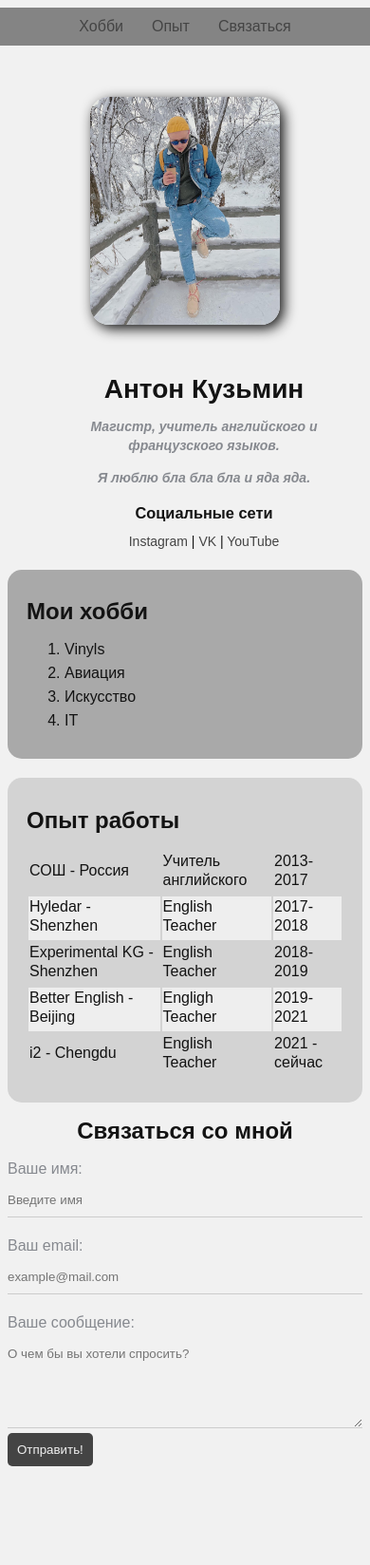
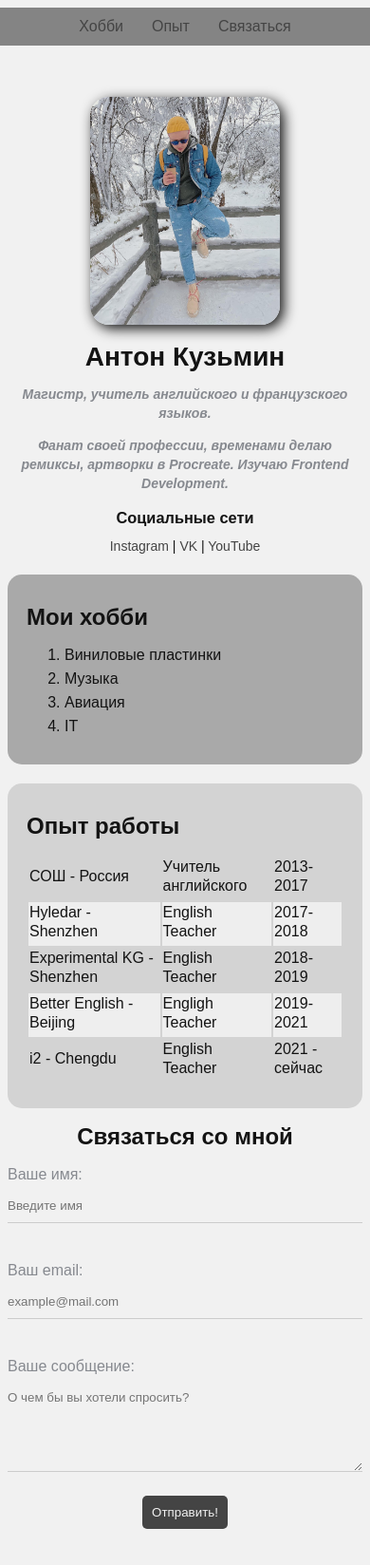
Before and after one commit to septober92/Resume-2, a plain HTML site: page index.html in a window 390 px wide. Shown: the whole page at 95% size. Before the commit the page ends 1582 px from the top, so only its background shows below. Drawn offline with Linux system fonts and the light colour scheme.

Commit message:
upd info, links, navbar, button

```diff
--- a/index.html
+++ b/index.html
@@ -14,9 +14,9 @@
 
     <nav class="navbar">
         <ul>
-            <li><a href="#">Хобби</a></li>
-            <li><a href="#">Опыт</a></li>
-            <li><a href="#">Связаться</a></li>
+            <li><a href="#hobbies">Хобби</a></li>
+            <li><a href="#exp">Опыт</a></li>
+            <li><a href="#getintouch">Связаться</a></li>
         </ul>
     </nav>
 
@@ -28,41 +28,34 @@
         <h1>Антон Кузьмин</h1>
         <p><em><strong>Магистр</strong>, учитель английского и французского языков.</em></p>
 
-        <p>Я люблю бла бла бла и яда яда.</p>
+        <p>Фанат своей профессии, временами делаю ремиксы, артворки в Procreate. Изучаю Frontend Development.</p>
 
         <h3>Социальные сети</h3>
 
-        <a href="http://" target="_blank" rel="noreferrer noopener">Instagram</a>
+        <a href="https://www.instagram.com/sept.ober_" target="_blank" rel="noreferrer noopener">Instagram</a>
         |
-        <a href="http://" target="_blank" rel="noreferrer noopener">VK</a>
+        <a href="https://vk.com/sept.ober" target="_blank" rel="noreferrer noopener">VK</a>
         |
-        <a href="http://" target="_blank" rel="noreferrer noopener">YouTube</a>
+        <a href="https://www.youtube.com/channel/UCJjuRCuCTkI-_DdTT6GWgRQ" target="_blank" rel="noreferrer noopener">YouTube</a>
         </div>
     </div>
 
-    <div class="card bg-1">
+    <div id="hobbies" class="card bg-1">
     <h2>Мои хобби</h2>
 
     <ul class="list">
-        <li>Vinyls</li>
+        <li>Виниловые пластинки</li>
+        <li>Музыка</li>
         <li>Авиация</li>
-        <li>Искусство</li>
         <li>IT</li>
     </ul>
     </div>
 
-    <div class="card bg-2">
+    <div id="exp" class="card bg-2">
     <h2>Опыт работы</h2>
 
     <div id="table" width="300">
         <table class="table">
-            <!-- <thead>
-            <tr>
-                <th>Название</th>
-                <th>Должность</th>
-                <th>Год</th>
-            </tr>
-            </thead> -->
             <tr>
                 <td>СОШ - Россия</td>
                 <td>Учитель английского</td>
@@ -94,7 +87,7 @@
     </div>
 
 
-    <form action="/" method="get" class="form">
+    <form id="getintouch" action="/" method="get" class="form">
         <h2>Связаться со мной</h2>
 
         <div class="form-row">
@@ -117,7 +110,7 @@
                 placeholder="О чем бы вы хотели спросить?"></textarea>
         </div>
 
-        <div>
+        <div class="center">
             <button class="btn" type="submit">Отправить!</button>
         </div>
     </form>
--- a/styles.css
+++ b/styles.css
@@ -82,6 +82,13 @@ body {
   color: #86898f;
 }
 
+@media (max-width: 650px) {
+  .info-text {
+    margin: 0;
+    padding: 0;
+  }
+}
+
 .info-text h3 {
   margin-bottom: 10px;
 }
@@ -139,6 +146,12 @@ a:active {
 .btn:hover {
   color: hotpink;
   opacity: 0.7;
+}
+
+.center {
+  display: flex;
+  justify-content: center;
+  align-items: center;
 }
 
 .list {
@@ -219,4 +232,8 @@ a:active {
   padding: 15px 0 10px;
   outline: none;
   font-family: inherit;
+  margin-bottom: 20px;
 }
+
+@media (max-width: 650px) {
+}
```
Lines whose indentation alone changed are shown as unchanged.
